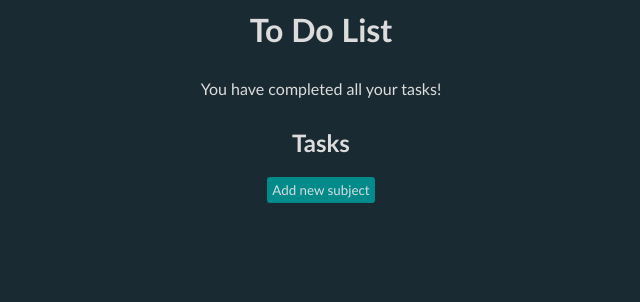
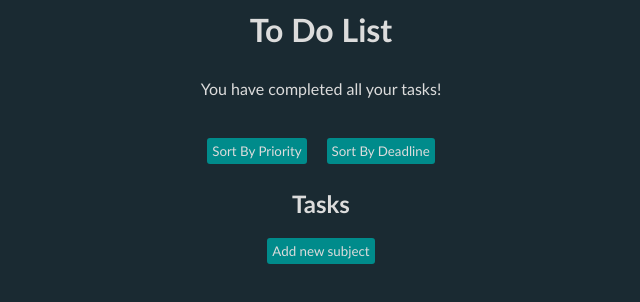
Before and after one commit to sahishnuk2/my-to-do-list, a React (Vite) app: page / in a window 1280 px wide. Shown: the top 302 px of the page, without its empty margins (319-959 px from the left). Built offline with nearby package versions, Linux system fonts and the light colour scheme.

Commit message:
Adding sorting feature

```diff
--- a/src/App.css
+++ b/src/App.css
@@ -28,3 +28,11 @@ button:hover {
   opacity: 0.9;
   cursor: pointer;
 }
+
+.sorters {
+  margin-bottom: 15px;
+}
+
+.sorters > button {
+  margin: 10px;
+}
--- a/src/App.tsx
+++ b/src/App.tsx
@@ -128,6 +128,39 @@ function App() {
     });
   }
 
+  function handleSort(sortBy: "priority" | "deadline") {
+    setState((prev) => {
+      const priorityRank: Record<string, number> = {
+        High: 3,
+        Medium: 2,
+        Low: 1,
+      };
+
+      const newState: SubjectsMap = {};
+
+      for (const subject in prev) {
+        const taskMap = prev[subject];
+        const sorted = Object.entries(taskMap).sort(([, task1], [, task2]) => {
+          if (sortBy === "priority") {
+            return priorityRank[task2.priority] - priorityRank[task1.priority]; // reversed because i want high on top
+          } else {
+            const dateA = task1.deadline
+              ? new Date(task1.deadline).getTime()
+              : Infinity;
+            const dateB = task2.deadline
+              ? new Date(task2.deadline).getTime()
+              : Infinity;
+            return dateA - dateB;
+          }
+        });
+
+        newState[subject] = Object.fromEntries(sorted);
+      }
+
+      return newState;
+    });
+  }
+
   return (
     <>
       {!hasLoaded ? (
@@ -135,6 +168,14 @@ function App() {
       ) : (
         <>
           <Header count={pendingCount}></Header>
+          <div className="sorters">
+            <button onClick={() => handleSort("priority")}>
+              Sort By Priority
+            </button>
+            <button onClick={() => handleSort("deadline")}>
+              Sort By Deadline
+            </button>
+          </div>
           <TaskManager
             allTasks={state}
             addSubject={() => setIsAddingSubject(true)}
```
